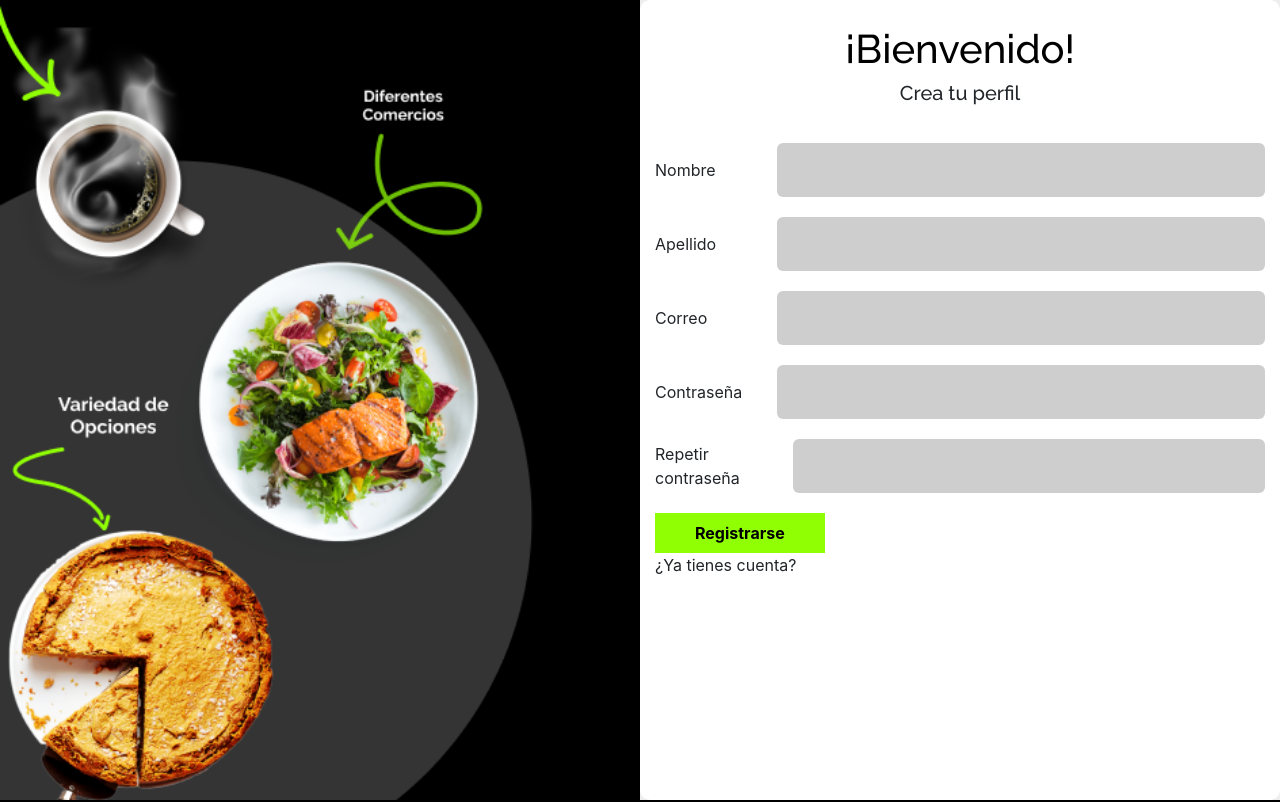
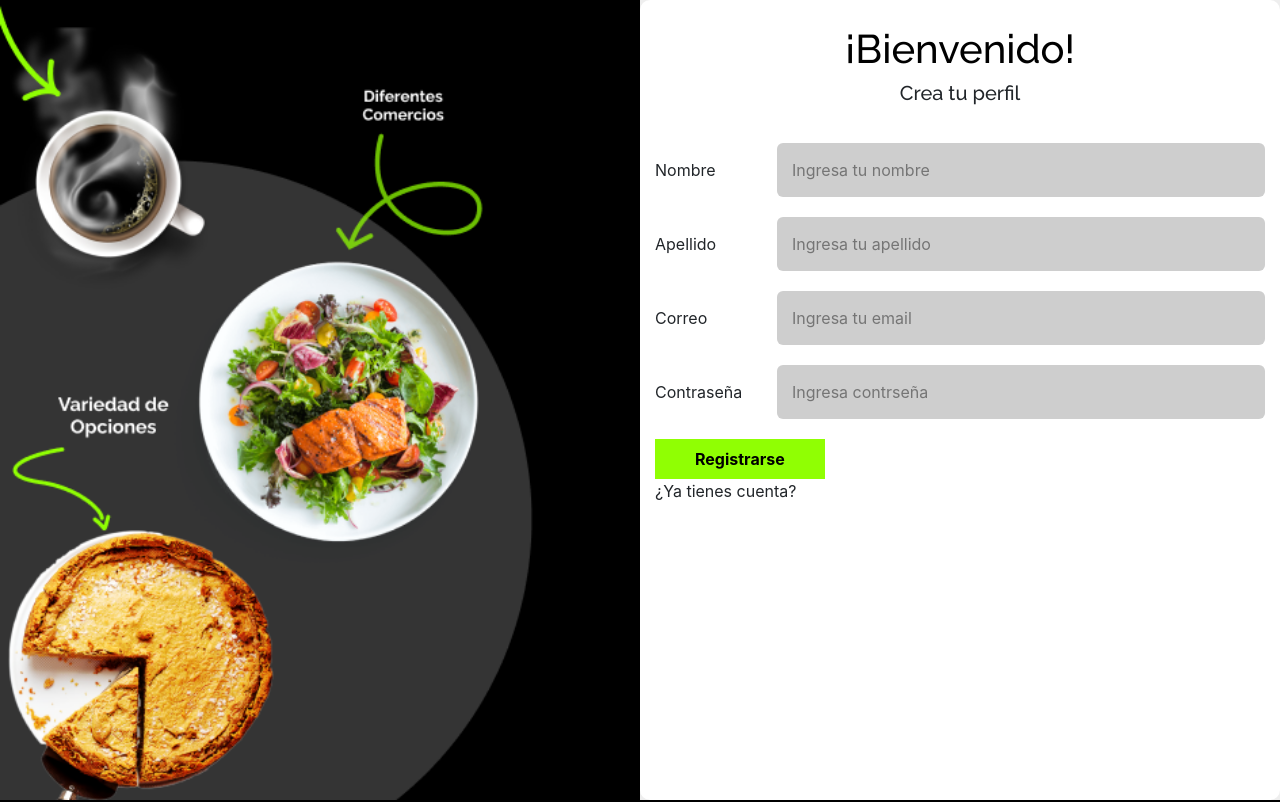
Before and after one commit to No-Country/s2-07-m, a React (Create React App) app in the folder client/: page /registro in a window 1280 px wide. Shown: the top 802 px of the page. Built offline with nearby package versions, Linux system fonts and the light colour scheme.

Commit message:
fix(login): added functionality(captura del form)

```diff
--- a/client/src/components/login/Ingresar.js
+++ b/client/src/components/login/Ingresar.js
@@ -1,13 +1,43 @@
 import './login.css'
 import burguer from '../../assets/img/fondo-ingresa.png'
+import { useState } from 'react'
 
 
 
 export const Ingresar = () => {
-  const handleSubmit = (e) => {
-    e.preventDefault()
-    console.log(e)
+
+  const initialValue = {
+    email: '',
+    password: '',
+
   }
+
+    // Crea el state del form
+    const [formState, setFormState] = useState({
+      email: '',
+      password: '',
+    })
+
+    // desestructuración para llamarlo mas facil
+    const { email, password} = formState
+
+    // setea el Form con el value de los inputs
+    const handleInputChange = ( {target} ) => {
+      setFormState( {
+        ...formState,
+        [target.name] : target.value,
+      })
+
+    }
+
+    // función para enviar el formulario
+    const handleSubmit = (e) => {
+      e.preventDefault()
+      console.log(formState)
+      setFormState(initialValue)
+      alert(`Bienvenido: ${email}`)
+      // Todo: Redireccionar a la pagina de carga de menu
+    }
 
   return (
     <div className='container-body'>
@@ -22,19 +52,34 @@ export const Ingresar = () => {
           <h5>Igresa tus datos</h5>
         </div>
 
-        <form  onSubmit={ handleSubmit }>
-
+        <form>
           <div className='inp'>
             <label htmlFor="email">Correo</label>
-            <input id="email" name="email" type="email" />
+            <input
+              id="email"
+              name="email"
+              type="text"
+              autoComplete='off'
+              placeholder='Ingresa tu email'
+              value={ email }
+              onChange={ handleInputChange }
+            />
           </div>
 
           <div className='inp'>
             <label htmlFor="password">Contraseña</label>
-            <input id="password" name="password" type="password" />
+            <input
+              id="password"
+              name="password"
+              type="text"
+              placeholder= 'Ingresa contrseña'
+              autoComplete='off'
+              value={ password }
+              onChange={ handleInputChange }
+            />
           </div>
 
-          <button type="submit">Ingresar</button>
+          <button type="submit" onClick={ handleSubmit }>Ingresar</button>
 
         </form>
 
--- a/client/src/components/login/Registro.js
+++ b/client/src/components/login/Registro.js
@@ -1,12 +1,42 @@
+import {useState, useEffect} from 'react'
+
 import './login.css'
 import registro from '../../assets/img/fondo-registro.png'
 
 
 
 export const Registro = () => {
+  const initialValue = {
+    name: '',
+    apellido: '',
+    email: '',
+    password: '',
+
+  }
+
+  // Crea el state del form
+  const [formState, setFormState] = useState(initialValue)
+
+  // desestructuración para llamarlo mas facil
+  const {name, apellido, email, password} = formState
+
+  // setea el Form con el value de los inputs
+  const handleInputChange = ( {target} ) => {
+    setFormState( {
+      ...formState,
+      [target.name] : target.value,
+    })
+
+  }
+
+  // función para enviar el formulario
   const handleSubmit = (e) => {
     e.preventDefault()
     console.log(e)
+    console.log(formState)
+    setFormState(initialValue)
+    alert(`Gracias por registrarte: ${name}`)
+    // Todo: Redireccionar a la pagina de carga de menu
   }
 
   return (
@@ -21,33 +51,67 @@ export const Registro = () => {
           <h5>Crea tu perfil</h5>
         </div>
 
-        <form  onSubmit={ handleSubmit }>
+        <form >
 
           <div className='inp'>
             <label htmlFor="nombre">Nombre</label>
-            <input id="nombre" name="nombre" type="text" />
+            <input
+              id="nombre"
+              name="name"
+              type="text"
+              placeholder= 'Ingresa tu nombre'
+              autoComplete='off'
+              value={name}
+              onChange={ handleInputChange }
+            />
           </div>
 
           <div className='inp'>
             <label htmlFor="apellido">Apellido</label>
-            <input id="apellido" name="apellido" type="text" />
+            <input
+              id="apellido"
+              name="apellido"
+              type="text"
+              placeholder= 'Ingresa tu apellido'
+              autoComplete='off'
+              value={ apellido }
+              onChange={ handleInputChange }
+            />
           </div>
 
           <div className='inp'>
             <label htmlFor="email">Correo</label>
-            <input id="email" name="email" type="email" />
+            <input
+              id="email"
+              name="email"
+              type="text"
+              autoComplete='off'
+              placeholder='Ingresa tu email'
+              value={ email }
+              onChange={ handleInputChange }
+            />
           </div>
 
           <div className='inp'>
             <label htmlFor="password">Contraseña</label>
-            <input id="password" name="password" type="password" />
+            <input
+              id="password"
+              name="password"
+              type="text"
+              placeholder= 'Ingresa contrseña'
+              autoComplete='off'
+              value={ password }
+              onChange={ handleInputChange }
+            />
           </div>
+{/*
           <div className='inp'>
             <label htmlFor="password">Repetir contraseña</label>
-            <input id="password" name="password" type="password" />
-          </div>
+            <input id="password2" name="password" type="password" />
 
-          <button type="submit">Registrarse</button>
+          </div> */}
+
+          <button type="submit" onClick={ handleSubmit }>Registrarse</button>
 
         </form>
 
```
